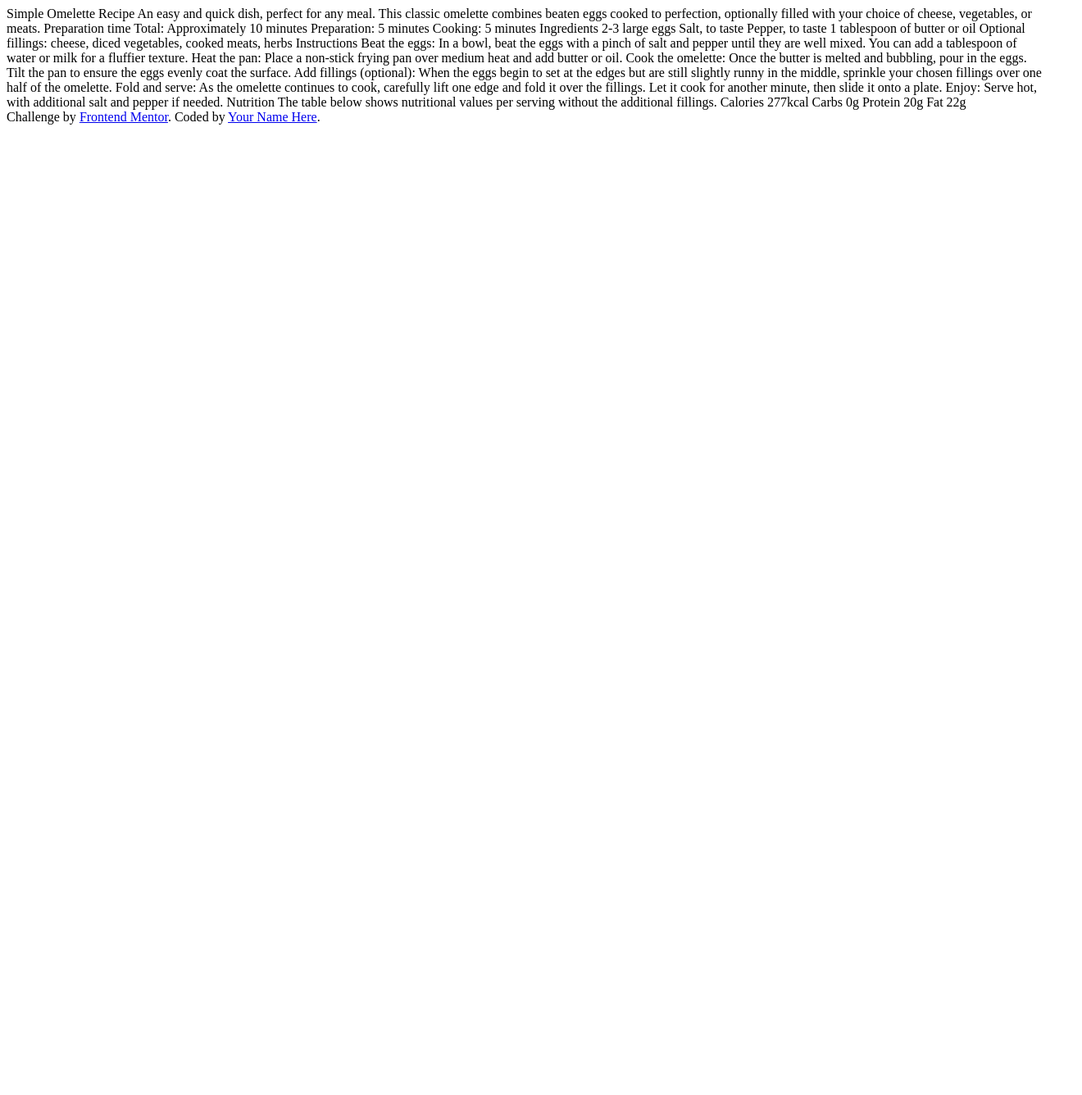
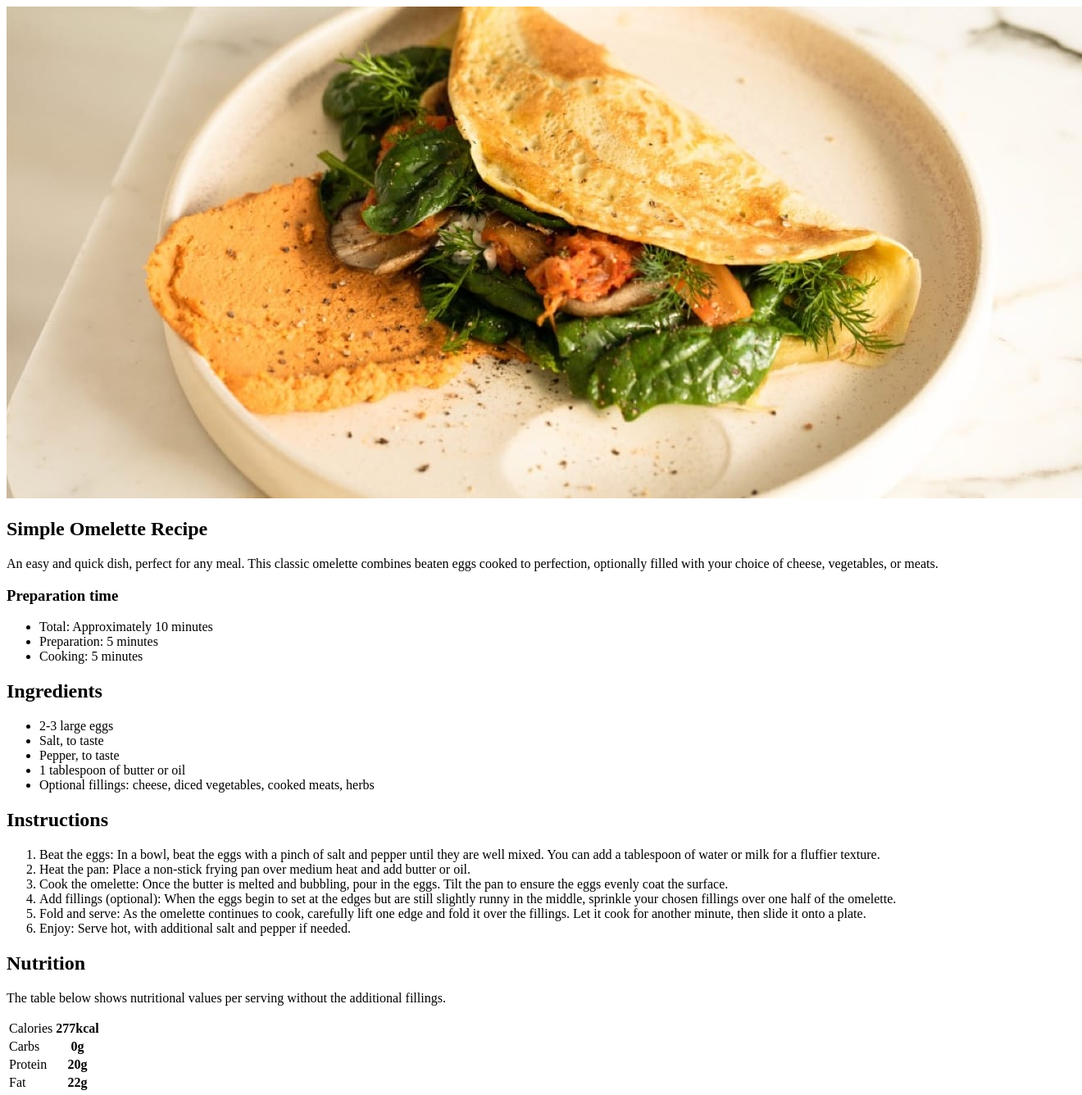
Before and after one commit to codigo40/Recipe-Page, a plain HTML site: page index.html in a window 1280 px wide. Shown: the whole page at 82% size, 1320 px wide, since content can reach past the window. Before the commit the page ends 800 px from the top, so only its background shows below. Drawn offline with Linux system fonts and the light colour scheme.

Commit message:
html Structure

```diff
--- a/index.html
+++ b/index.html
@@ -1,74 +1,116 @@
 <!DOCTYPE html>
 <html lang="en">
-<head>
-  <meta charset="UTF-8">
-  <meta name="viewport" content="width=device-width, initial-scale=1.0">
+  <head>
+    <meta charset="UTF-8" />
+    <meta name="viewport" content="width=device-width, initial-scale=1.0" />
 
-  <link rel="icon" type="image/png" sizes="32x32" href="./assets/images/LogoAzul.png">
+    <link
+      rel="icon"
+      type="image/png"
+      sizes="32x32"
+      href="./assets/images/LogoAzul.png"
+    />
 
-  <title>Frontend Mentor | Recipe page</title>
-</head>
+    <title>Frontend Mentor | Recipe page</title>
+  </head>
 
+  <body>
+    <main class="recipe">
+      <article class="recipe__content">
+        <img
+          class="recipe__image"
+          src="./assets/images/image-omelette.jpeg"
+          alt="omelette image"
+        />
+        <h1 class="recipe__title">Simple Omelette Recipe</h1>
+        <p class="recipe__description">
+          An easy and quick dish, perfect for any meal. This classic omelette
+          combines beaten eggs cooked to perfection, optionally filled with your
+          choice of cheese, vegetables, or meats.
+        </p>
+      </article>
 
+      <section class="recipe__time">
+        <h3 class="recipe__time-title">Preparation time</h3>
+        <ul class="recipe__time-list">
+          <li class="recipe__time-item">Total: Approximately 10 minutes</li>
+          <li class="recipe__time-item">Preparation: 5 minutes</li>
+          <li class="recipe__time-item">Cooking: 5 minutes</li>
+        </ul>
+      </section>
 
-<body>
+      <section class="recipe__ingredients">
+        <h2 class="recipe__ingredients-title">Ingredients</h2>
+        <ul class="recipe__ingredients-list">
+          <li class="recipe__ingredients-item">2-3 large eggs</li>
+          <li class="recipe__ingredients-item">Salt, to taste</li>
+          <li class="recipe__ingredients-item">Pepper, to taste</li>
+          <li class="recipe__ingredients-item">
+            1 tablespoon of butter or oil
+          </li>
+          <li class="recipe__ingredients-item">
+            Optional fillings: cheese, diced vegetables, cooked meats, herbs
+          </li>
+        </ul>
+      </section>
 
-  Simple Omelette Recipe
+      <section class="recipe__instructions">
+        <h2 class="recipe__instructions-title">Instructions</h2>
+        <ol class="recipe__instructions-list">
+          <li class="recipe__instructions-item">
+            Beat the eggs: In a bowl, beat the eggs with a pinch of salt and
+            pepper until they are well mixed. You can add a tablespoon of water
+            or milk for a fluffier texture.
+          </li>
+          <li class="recipe__instructions-item">
+            Heat the pan: Place a non-stick frying pan over medium heat and add
+            butter or oil.
+          </li>
+          <li class="recipe__instructions-item">
+            Cook the omelette: Once the butter is melted and bubbling, pour in
+            the eggs. Tilt the pan to ensure the eggs evenly coat the surface.
+          </li>
+          <li class="recipe__instructions-item">
+            Add fillings (optional): When the eggs begin to set at the edges but
+            are still slightly runny in the middle, sprinkle your chosen
+            fillings over one half of the omelette.
+          </li>
+          <li class="recipe__instructions-item">
+            Fold and serve: As the omelette continues to cook, carefully lift
+            one edge and fold it over the fillings. Let it cook for another
+            minute, then slide it onto a plate.
+          </li>
+          <li class="recipe__instructions-item">
+            Enjoy: Serve hot, with additional salt and pepper if needed.
+          </li>
+        </ol>
+      </section>
 
-  An easy and quick dish, perfect for any meal. This classic omelette combines beaten eggs cooked
-  to perfection, optionally filled with your choice of cheese, vegetables, or meats.
-
-  Preparation time
-
-  Total: Approximately 10 minutes
-  Preparation: 5 minutes
-  Cooking: 5 minutes
-
-  Ingredients
-
-  2-3 large eggs
-  Salt, to taste
-  Pepper, to taste
-  1 tablespoon of butter or oil
-  Optional fillings: cheese, diced vegetables, cooked meats, herbs
-
-  Instructions
-
-  Beat the eggs: In a bowl, beat the eggs with a pinch of salt and pepper until they are well mixed.
-  You can add a tablespoon of water or milk for a fluffier texture.
-
-  Heat the pan: Place a non-stick frying pan over medium heat and add butter or oil.
-
-  Cook the omelette: Once the butter is melted and bubbling, pour in the eggs. Tilt the pan to ensure
-  the eggs evenly coat the surface.
-
-  Add fillings (optional): When the eggs begin to set at the edges but are still slightly runny in the
-  middle, sprinkle your chosen fillings over one half of the omelette.
-
-  Fold and serve: As the omelette continues to cook, carefully lift one edge and fold it over the
-  fillings. Let it cook for another minute, then slide it onto a plate.
-
-  Enjoy: Serve hot, with additional salt and pepper if needed.
-
-  Nutrition
-
-  The table below shows nutritional values per serving without the additional fillings.
-
-  Calories
-  277kcal
-
-  Carbs
-  0g
-
-  Protein
-  20g
-
-  Fat
-  22g
-
-  <div class="attribution">
-    Challenge by <a href="https://www.frontendmentor.io?ref=challenge" target="_blank">Frontend Mentor</a>.
-    Coded by <a href="#">Your Name Here</a>.
-  </div>
-</body>
+      <section class="recipe__nutrition">
+        <h2 class="recipe__nutrition-title">Nutrition</h2>
+        <p class="recipe__nutrition-info">
+          The table below shows nutritional values per serving without the
+          additional fillings.
+        </p>
+        <table class="recipe__nutrition-table">
+          <tr>
+            <td class="recipe__nutrition-label">Calories</td>
+            <th class="recipe__nutrition-value">277kcal</th>
+          </tr>
+          <tr>
+            <td class="recipe__nutrition-label">Carbs</td>
+            <th class="recipe__nutrition-value">0g</th>
+          </tr>
+          <tr>
+            <td class="recipe__nutrition-label">Protein</td>
+            <th class="recipe__nutrition-value">20g</th>
+          </tr>
+          <tr>
+            <td class="recipe__nutrition-label">Fat</td>
+            <th class="recipe__nutrition-value">22g</th>
+          </tr>
+        </table>
+      </section>
+    </main>
+  </body>
 </html>
```
